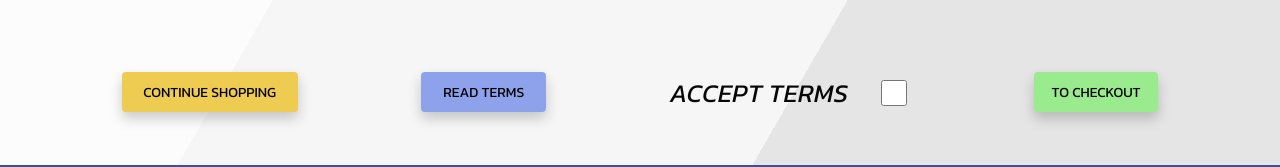
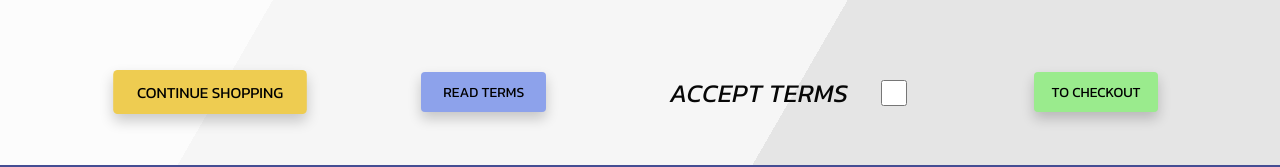
Before and after one commit to Patrick-Svensson/colourix, a React (Create React App) app: page /cart in a window 1280 px wide. In both pictures the pointer is over the button "CONTINUE SHOPPING". Shown: the part 523-690 px from the top of the page. Built offline with nearby package versions, Linux system fonts and the light colour scheme.

Commit message:
Add hover, focus, active on buttons.

```diff
--- a/src/Components/Button.css
+++ b/src/Components/Button.css
@@ -8,3 +8,18 @@
     box-shadow: 0 0.4rem 0.8rem rgba(0, 0, 0, 0.2);
     cursor: pointer;
 }
+
+.button:hover,
+focus {
+    -webkit-transform: scale(1.1);
+    -moz-transform: scale(1.1);
+    -o-transform: scale(1.1);
+    transform: scale(1.1);
+}
+
+.button:active {
+    -webkit-transform: scale(1.05);
+    -moz-transform: scale(1.05);
+    -o-transform: scale(1.05);
+    transform: scale(1.05);
+}
```
